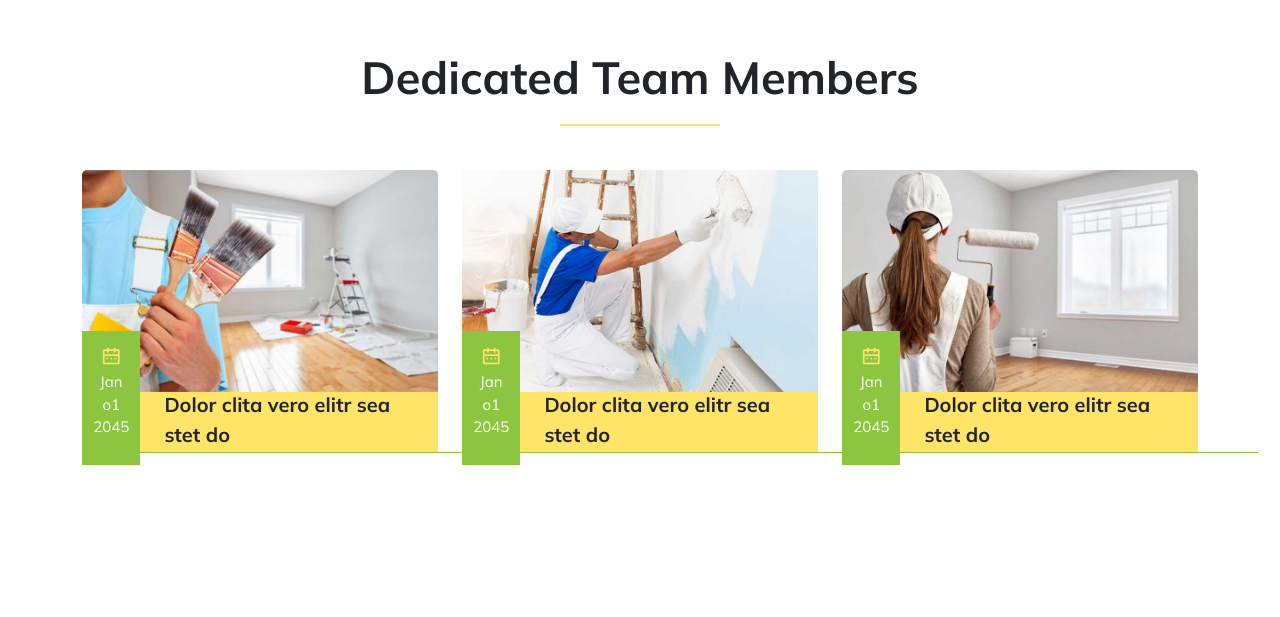
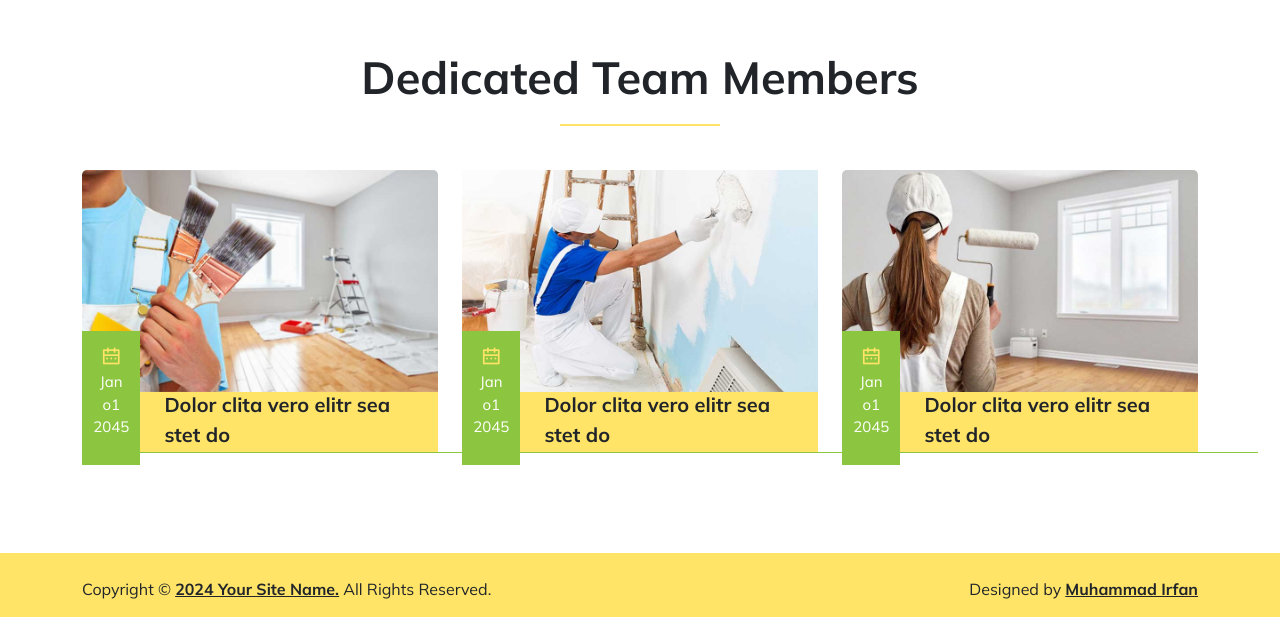
Before and after one commit to irfantkd/Painter, a plain HTML site: page Gallery/index.html in a window 1280 px wide. Shown: the part 5597-6214 px from the top of the page. Before the commit the page ends 6098 px from the top, so only its background shows below. Drawn offline with nearby package versions, Linux system fonts and the light colour scheme.

Commit message:
created footer

```diff
--- a/Gallery/index.html
+++ b/Gallery/index.html
@@ -416,6 +416,31 @@ Dolor clita vero elitr sea stet do</p>
 
 
 
+    <!-- Last Section -->
+
+    <div class="last">
+      <div class="container pt-4 ">
+        <div class="last_text d-flex justify-content-between">
+          <p>
+            Copyright ©
+            <span
+              ><a class="text-dark fw-bold " href=""> 2024 Your Site Name.</a></span
+            >
+            All Rights Reserved.
+          </p>
+          <p>
+            Designed by
+            <span><a class="text-dark fw-bold" href="">Muhammad Irfan</a></span>
+          </p>
+        </div>
+      </div>
+    </div>
+
+
+
+
+
+
     <script
       src="https://cdn.jsdelivr.net/npm/bootstrap@5.3.3/dist/js/bootstrap.bundle.min.js"
       integrity="sha384-YvpcrYf0tY3lHB60NNkmXc5s9fDVZLESaAA55NDzOxhy9GkcIdslK1eN7N6jIeHz"
--- a/Gallery/style.css
+++ b/Gallery/style.css
@@ -378,3 +378,10 @@ background-size: 1003px;
   color: var(--yellow);
   font-size: 20px;
 }
+
+/* .footer css */
+
+.last{
+  background-color: var(--yellow);
+  margin-top: 100px;
+}
```
